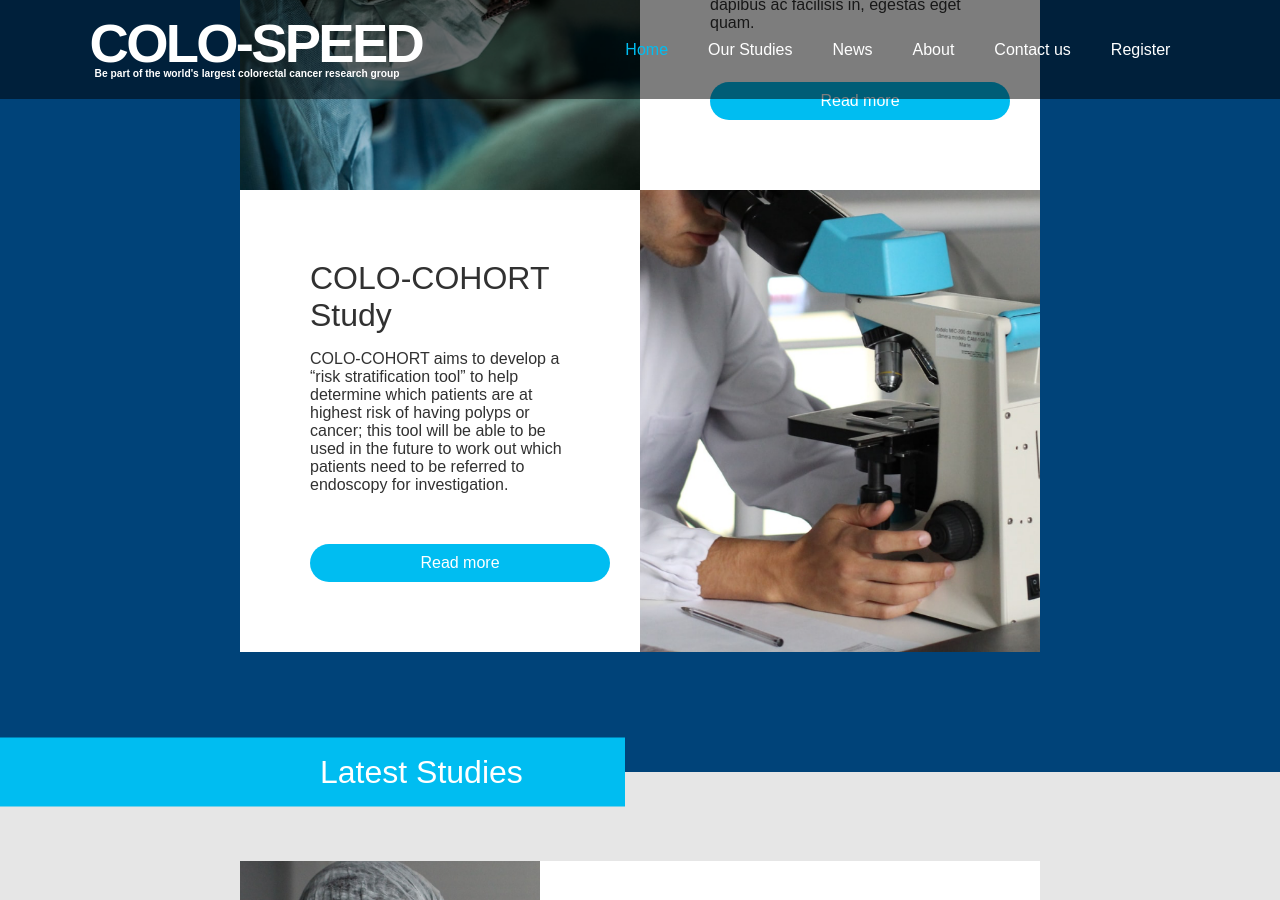
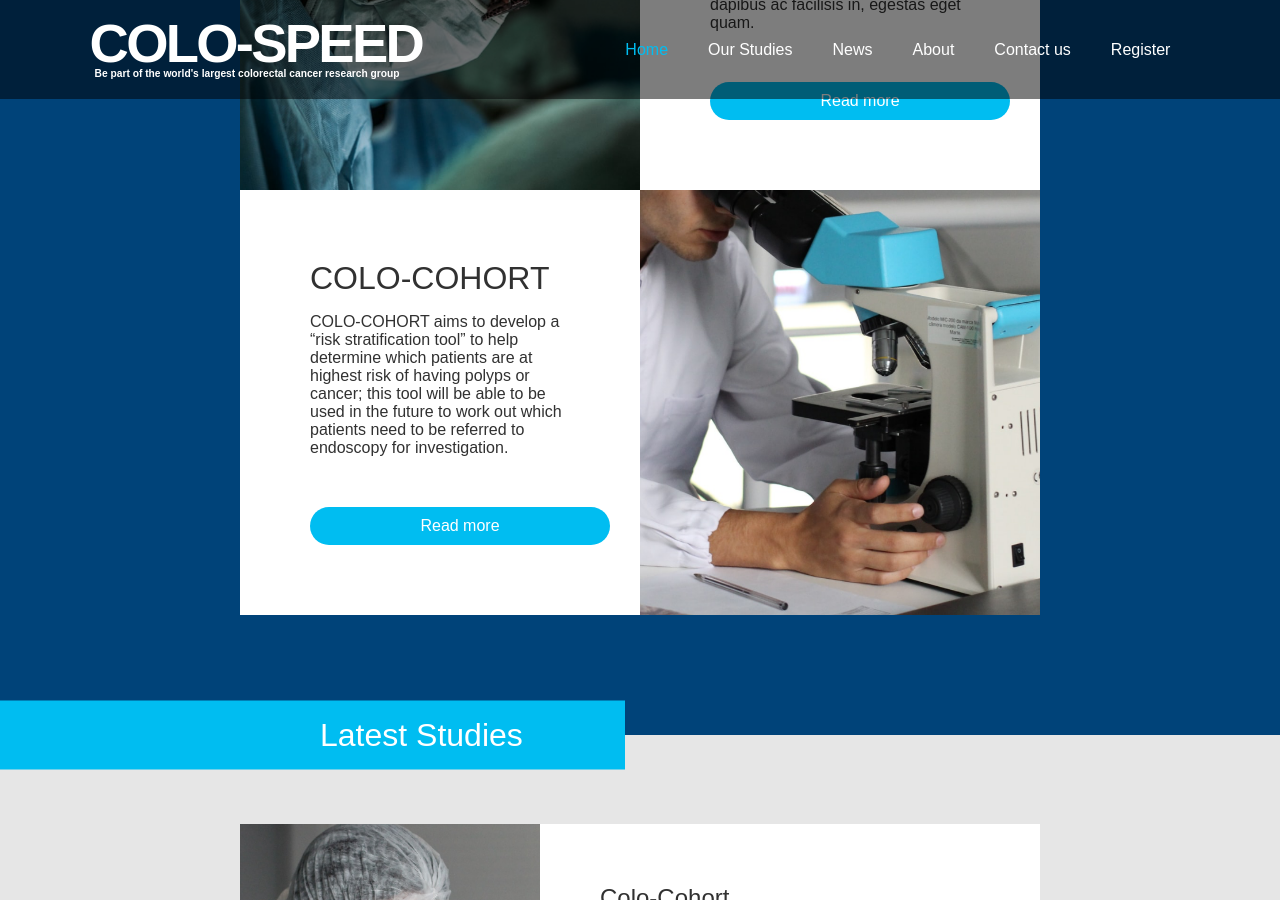
Before and after one commit to not-dalia/colo-speed-v2, a Jekyll site: the page built from index.html, in a window 1280 px wide and 900 px high, scrolled down 1775 px. Built offline with Jekyll 4.4.1, drawn with Linux system fonts in a browser that asks for light colours; some web fonts are replaced.

Commit message:
minor edits

```diff
--- a/index.html
+++ b/index.html
@@ -85,7 +85,7 @@ layout: parent
         </div>
         <div class="row">
           <div class="col paragraph">
-            <div class="title gibson-medium">COLO-COHORT Study</div>
+            <div class="title gibson-medium">COLO-COHORT</div>
             <p>
               COLO-COHORT aims to develop a “risk stratification tool” to help determine which patients are at highest risk of having polyps or cancer; this tool will be able to be used in the future to work out which patients need to be referred to endoscopy for investigation.
             </p>
```
